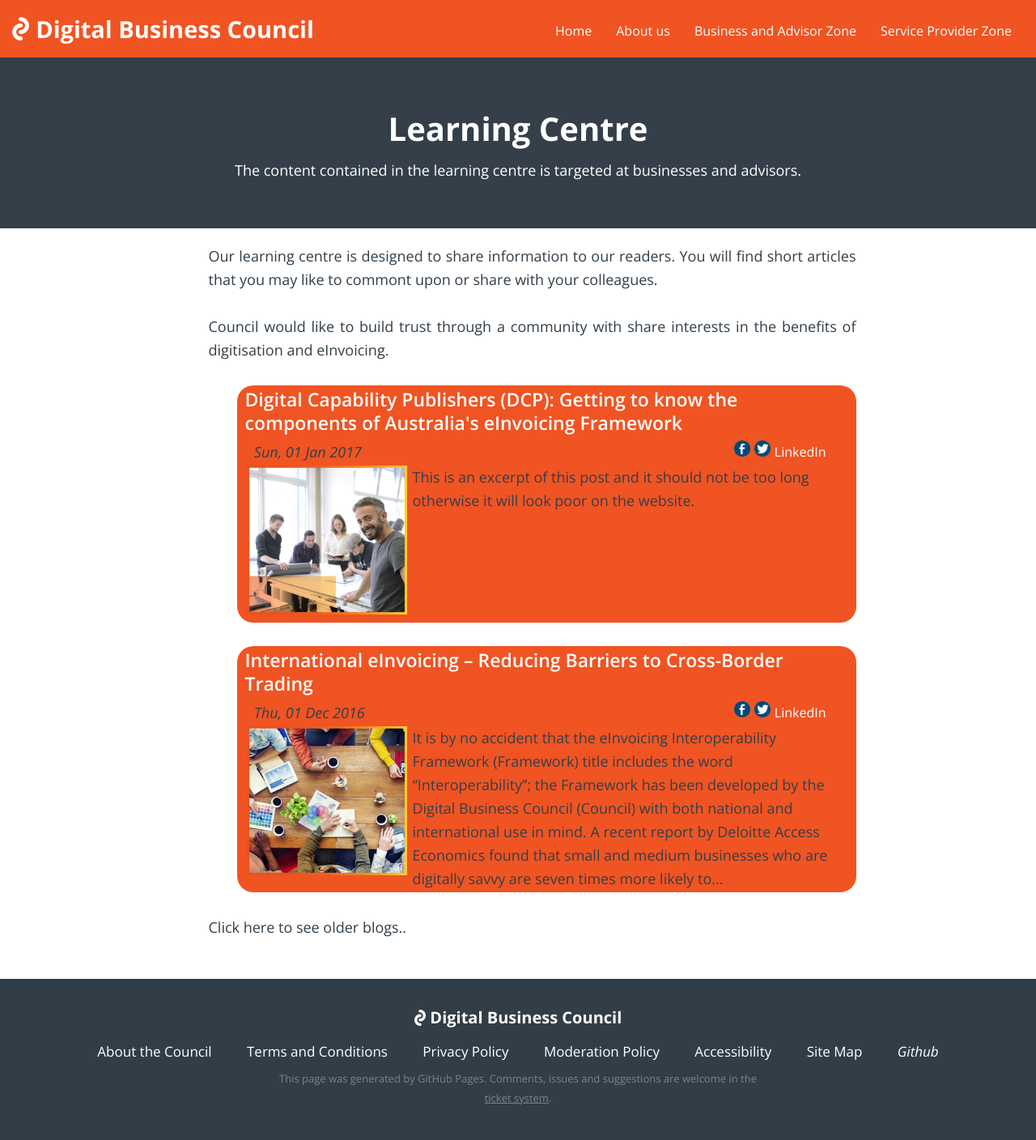
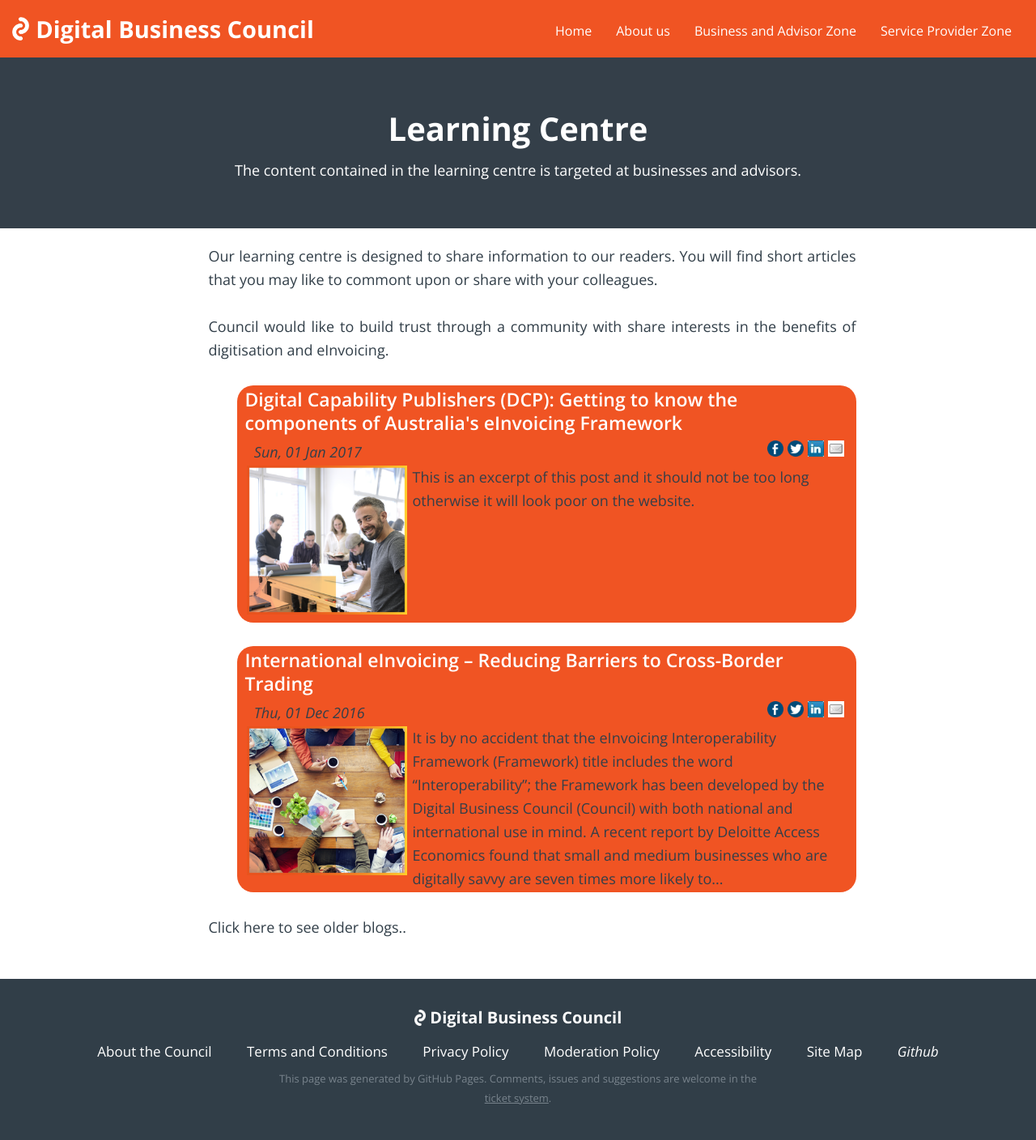
Before and after one commit to Digital-Business-Council/Digital-Business-Council.github.io, a Jekyll site: the page built from pages/business-zone/blogs/learning-centre.md, in a window 1280 px wide. Shown: the whole page at 81% size. Built offline with Jekyll 4.4.1, drawn with Linux system fonts in a browser that asks for light colours.

Commit message:
Update learning-centre.md

```diff
--- a/pages/business-zone/blogs/learning-centre.md
+++ b/pages/business-zone/blogs/learning-centre.md
@@ -23,9 +23,10 @@ Council would like to build trust through a community with share interests in th
     <a href="https://twitter.com/share?text={{ blog-page.title }}&url={{ blog-page.url | absolute_url }}"><img src="{{site.url}}/images/favicon/twitter.png" width="20px"/></a>
     </td>
     <td width="25px" padding="0px">
-    <a href="http://www.linkedin.com/shareArticle?mini=true&summary={{ blog-page.excerpt }}&title={{ blog-page.title }}&url={{ blog-page.url | absolute_url }}">LinkedIn</a>
+    <a href="http://www.linkedin.com/shareArticle?mini=true&summary={{ blog-page.excerpt }}&title={{ blog-page.title }}&url={{ blog-page.url | absolute_url }}"><img src="{{site.url}}/images/favicon/linkedin.jpg" width="20px"/></a>
     </td>
     <td width="25px" padding="0px">
+    <a href="mailto:?subject=Digital%20Business%20Council%20-%20{{ blog-page.title }}&body=Hi%2C%0A%0AI%20found%20this%20article%20from%20the%20Digital%20Business%20Council%20that%20I%20thought%20you%20might%20be%interested%20in%3A%20%0A%0A{{blog-page.url | absolute_url }}"><img src="{{site.url}}/images/favicon/mailto.jpg" width="20px"/></a>
     </td>
     </tr>
     <tr>
```
